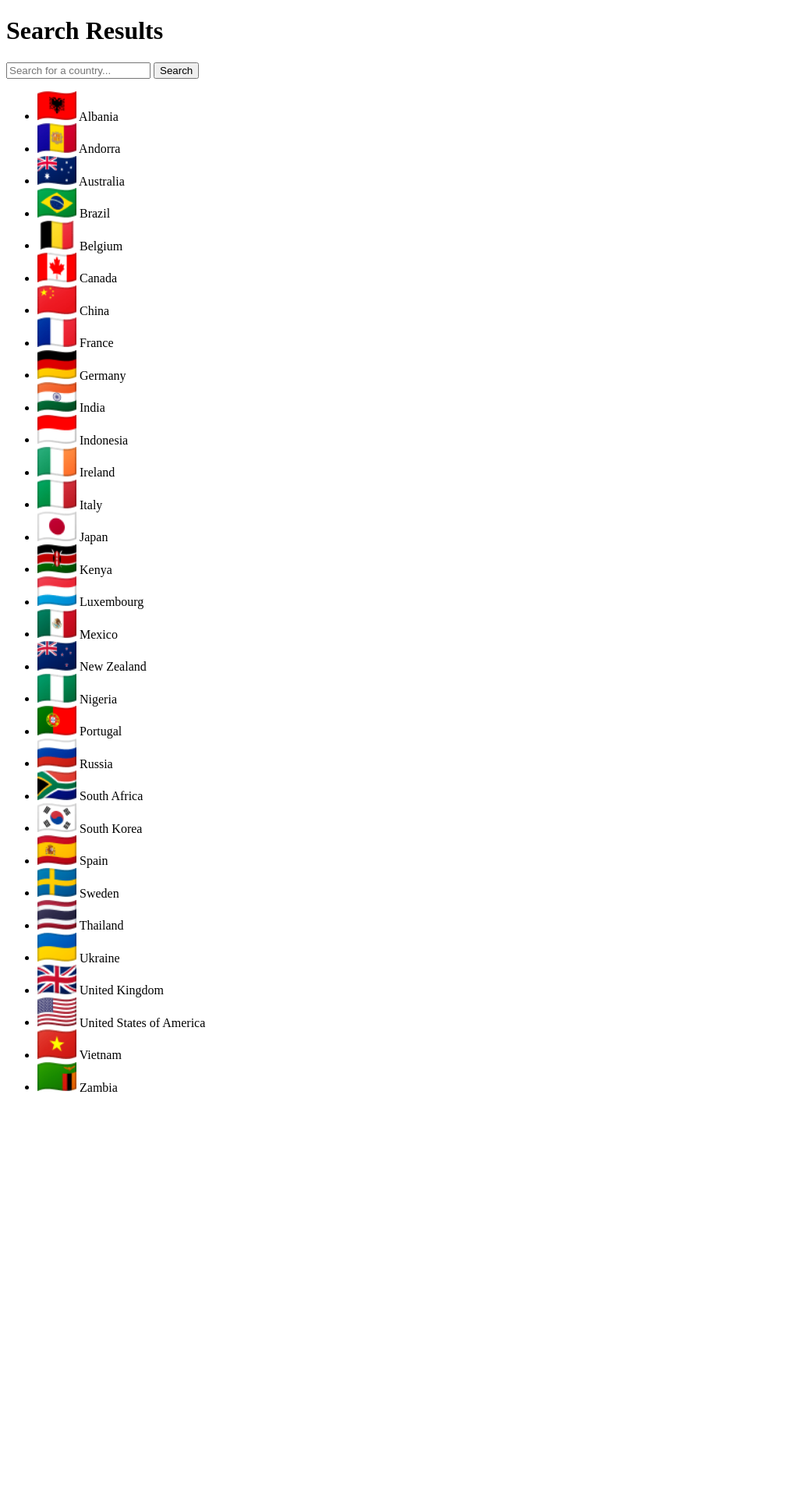
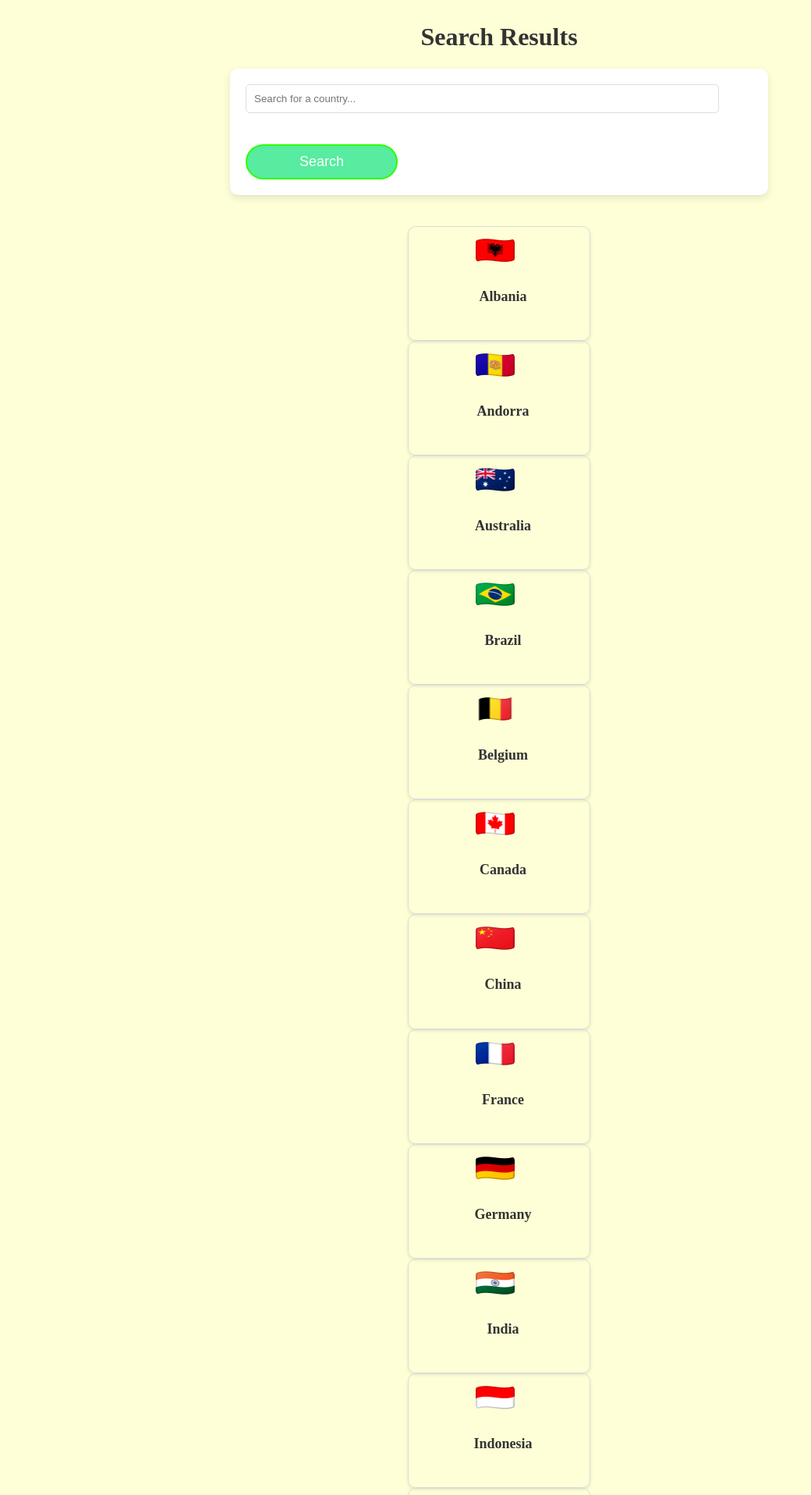
Before and after one commit to RaheemX00206737/GeoQuest, a Django app: page /countries/search/ in a window 1280 px wide. Shown: the top 1917 px of the page at 78% size, without its empty margins (0-1040 px from the left). Before the commit the page ends 1400 px from the top, so only its background shows below. Run offline with Django 5.2, Linux system fonts and the light colour scheme; data comes from the database, SQL or seed files in the repository; some libraries are stand-ins or nearby versions.

Commit message:
styling search result page

```diff
--- a/GeoQuest/countries/templates/search_results.html
+++ b/GeoQuest/countries/templates/search_results.html
@@ -1,28 +1,46 @@
+{% load crispy_forms_tags %}
+{% load static %}
+
 <!DOCTYPE html>
+
 <html lang="en">
     <head>
         <meta charset="UTF-8">
         <meta name="viewport" content="width=device-width, initial-scale=1.0">
         <title>Search Results</title>
+        <link href="{% static 'css/style.css' %}" rel="stylesheet">
     </head>
+
     <body>
-        <h1>Search Results</h1>
-        <form method="GET" action="{% url 'search_results' %}">
-            <input type="text" name="q" placeholder="Search for a country..." value="{{ request.GET.q }}">
-            <button type="submit">Search</button>
+            <h1 class="text-center mb-4">Search Results</h1>
+            <div class="search-wrapper">
+                <form method="GET" action="{% url 'search_results' %}" class="mb-5 text-center">
+                {{ form|crispy }}
+                    <input type="text" name="q" class="form-control mb-3" placeholder="Search for a country..." value="{{ request.GET.q }}">
+                    <button type="submit" class="search-button">Search</button>
                  </form>
+            </div>
 
-        <ul>
+            <div class="container countries-list">
+                <div class="row">
                     {% for country in countries %}
-            <li>
+                        <div class="col-md-4 mb-4">
+                            <div class="card">
+                                <div class="card-body">
+                                    <div class="d-flex align-items-center">
                                         {% if country.flag_image %}
-                    <img src="{{ country.flag_image.url }}" alt="{{ country.name }} flag" style="width: 50px; height: 30;">
+                                            <img src="{{ country.flag_image.url }}" alt="{{ country.name }} flag" style="width: 50px; height: 30px; margin-right: 10px;">
                                         {% endif %}
-                {{ country.name }}
-            </li>
+                                        <h5 class="card-title">{{ country.name }}</h5>
+                                    </div>
+                                </div>
+                            </div>
+                        </div>
                     {% empty %}
-                <p>No results found.</p>
+                        <p>No countries found.</p>
                     {% endfor %}
-        </ul>
+                </div>
+            </div>
+
     </body>
 </html>
--- a/GeoQuest/static/css/style.css
+++ b/GeoQuest/static/css/style.css
@@ -21,7 +21,7 @@ body {
 }
 
 .search-wrapper {
-
+    max-width: 650px;
     width: 70%;
     align-items: center;
     padding: 20px;
@@ -36,6 +36,7 @@ body {
 }
 
 .search-button {
+    width: 30%;
     margin-top: 20px;
     padding: 10px 20px;
     font-size: 18px;
@@ -47,6 +48,10 @@ body {
 }
 
 .form-control {
+    width: 90%; /* Take full width of parent container */
+    padding: 10px;
+    border: 1px solid #ddd;
+    border-radius: 5px;
     margin-bottom: 20px;
 }
 
```
Lines whose indentation alone changed are shown as unchanged.
